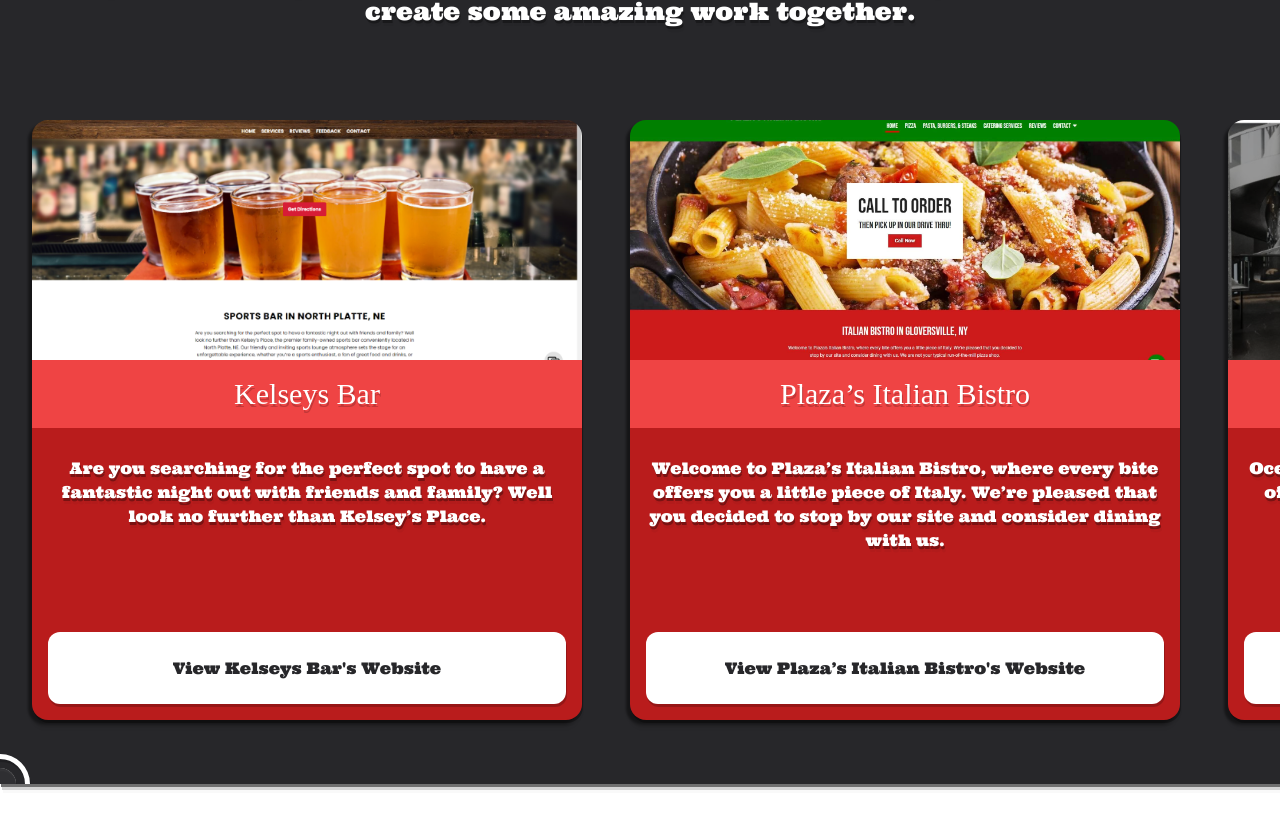
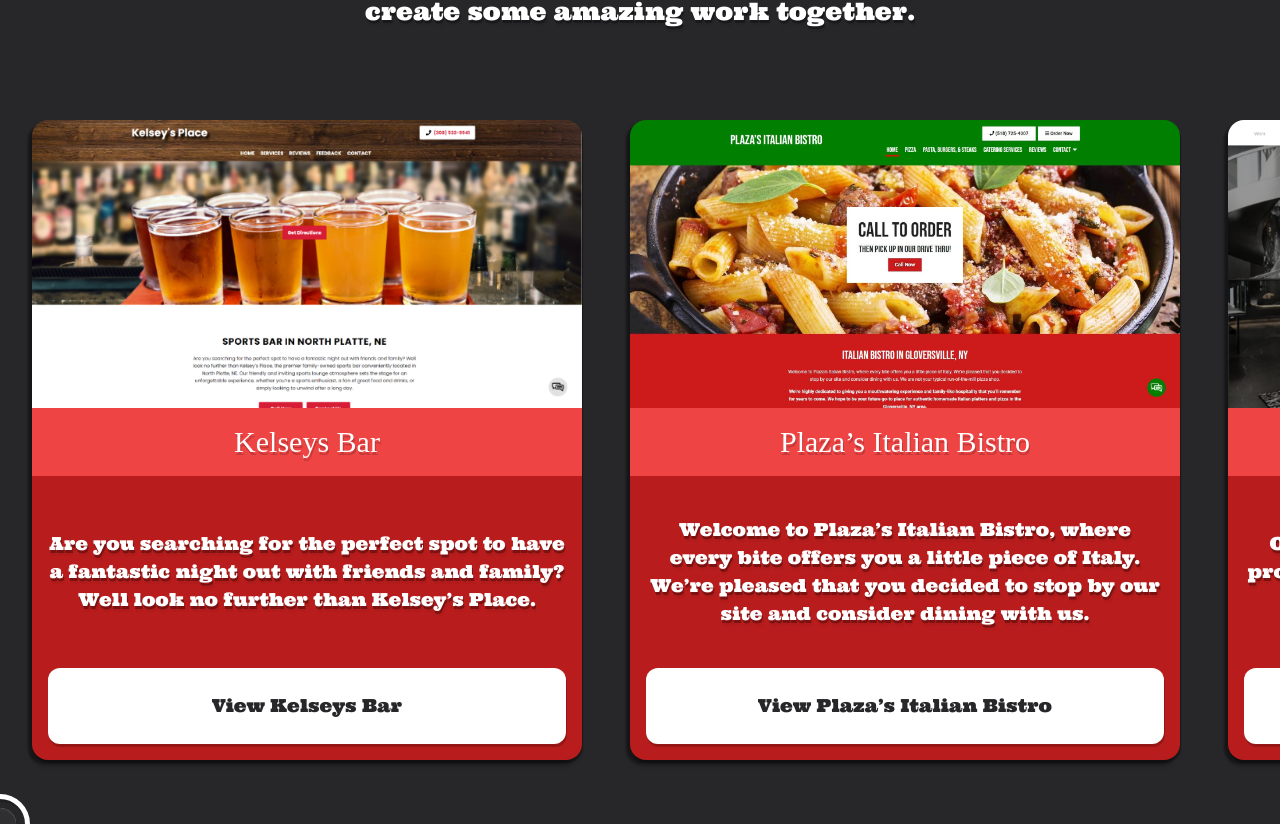
Before and after one commit to jacobEliasMoya/react-portfolio-v2.0, a React (Vite) app: page / in a window 1280 px wide. Shown: the part 1980-2804 px from the top of the page. Before the commit the page ends 2764 px from the top, so only its background shows below. Built offline with nearby package versions, Linux system fonts and the light colour scheme; a web font is replaced by a local one.

Commit message:
finished cleaning up project display, testing out

```diff
--- a/src/layout/SkillsSection.tsx
+++ b/src/layout/SkillsSection.tsx
@@ -251,9 +251,9 @@
                         .filter((item=>item.id < startingArrNum))
                         .map((item)=>(
 
-                            <div id={`${item.id}`} className={`${item.animation} text-center [scale:0] rounded-2xl w-[85vw] min-h-[600px] max-h-[70vh] max-w-[550px] relative drop-shadow-[-.25em_.25em_.05em_rgba(0,0,0,0.4)] flex flex-col item-center justify-end md:hover:-translate-y-3 h-[600px] transition-all duration-200 `}>
+                            <div id={`${item.id}`} className={`${item.animation} text-center [scale:0] rounded-2xl w-[85vw]  max-w-[550px] relative drop-shadow-[-.25em_.25em_.05em_rgba(0,0,0,0.4)] flex flex-col item-center justify-end md:hover:-translate-y-3  transition-all duration-200 `}>
 
-                                <div className="duration-500 transition-all bg-cover bg-center w-full rounded-tl-2xl rounded-tr-2xl min-h-60"
+                                <div className="duration-500 transition-all bg-cover bg-center w-full rounded-tl-2xl rounded-tr-2xl min-h-44 md:min-h-56 lg:min-h-72 "
                                     style={{
                                     backgroundImage:`url(${item.projectLink})`,
                                     }}
@@ -265,11 +265,11 @@
 
                                 <div className="rounded-bl-2xl rounded-br-2xl font-ultra  bg-red-700 duration-200 transition-all w-full p-4 flex flex-col items-center justify-between text-white relative z-10 h-3/6" >
 
-                                    <div className="flex w-full items-center justify-center py-3">
-                                        <Paragraph text={item.projectDexcription} classes={' text-md text-center w-full mx-auto rounded-2xl'}/>
+                                    <div className="flex w-full items-center justify-center py-3 min-h-40">
+                                        <Paragraph text={item.projectDexcription} classes={' md:text-md lg:text-lg text-center w-full mx-auto rounded-2xl'}/>
                                     </div>
 
-                                    <ButtonWhite buttonText={`View ${item.projectName}'s Website`} additionalClasses={"text-black !w-full mt-4 relative z-10"} buttonLink={item.codeLink} newWindow={true}/>
+                                    <ButtonWhite buttonText={`View ${item.projectName}`} additionalClasses={"text-sm md:text-lg text-black !w-full mt-4 relative z-10"} buttonLink={item.codeLink} newWindow={true}/>
 
                                     <FaCaretDown className="duration-200 transition-all absolute text-4xl rounded-full bg-zinc-800 text-white text-opacity-100 top-1/2 left-1/2 -translate-x-1/2 -translate-y-1/2 hidden"/>
 
--- a/src/styles/output.css
+++ b/src/styles/output.css
@@ -710,10 +710,30 @@
   height: max-content;
 }
 
+.h-6 {
+  height: 1.5rem;
+}
+
+.h-60 {
+  height: 15rem;
+}
+
+.h-40 {
+  height: 10rem;
+}
+
+.h-72 {
+  height: 18rem;
+}
+
 .max-h-\[70vh\] {
   max-height: 70vh;
 }
 
+.max-h-\[600px\] {
+  max-height: 600px;
+}
+
 .min-h-60 {
   min-height: 15rem;
 }
@@ -728,6 +748,14 @@
 
 .min-h-40 {
   min-height: 10rem;
+}
+
+.min-h-72 {
+  min-height: 18rem;
+}
+
+.min-h-44 {
+  min-height: 11rem;
 }
 
 .\!w-full {
@@ -1885,6 +1913,16 @@
 
 .text-xl {
   font-size: 1.25rem;
+  line-height: 1.75rem;
+}
+
+.text-sm {
+  font-size: 0.875rem;
+  line-height: 1.25rem;
+}
+
+.text-lg {
+  font-size: 1.125rem;
   line-height: 1.75rem;
 }
 
@@ -2165,6 +2203,18 @@
     min-height: 15rem;
   }
 
+  .md\:min-h-72 {
+    min-height: 18rem;
+  }
+
+  .md\:min-h-5 {
+    min-height: 1.25rem;
+  }
+
+  .md\:min-h-56 {
+    min-height: 14rem;
+  }
+
   .md\:w-64 {
     width: 16rem;
   }
@@ -2402,6 +2452,11 @@
     line-height: 1;
   }
 
+  .md\:text-lg {
+    font-size: 1.125rem;
+    line-height: 1.75rem;
+  }
+
   .md\:hover\:-translate-y-2:hover {
     --tw-translate-y: -0.5rem;
     transform: translate(var(--tw-translate-x), var(--tw-translate-y)) rotate(var(--tw-rotate)) skewX(var(--tw-skew-x)) skewY(var(--tw-skew-y)) scaleX(var(--tw-scale-x)) scaleY(var(--tw-scale-y));
@@ -2426,6 +2481,13 @@
     --tw-drop-shadow: drop-shadow(0 4px 3px rgb(0 0 0 / 0.07)) drop-shadow(0 2px 2px rgb(0 0 0 / 0.06));
     filter: var(--tw-blur) var(--tw-brightness) var(--tw-contrast) var(--tw-grayscale) var(--tw-hue-rotate) var(--tw-invert) var(--tw-saturate) var(--tw-sepia) var(--tw-drop-shadow);
   }
+
+  @media (min-width: 1024px) {
+    .md\:lg\:text-lg {
+      font-size: 1.125rem;
+      line-height: 1.75rem;
+    }
+  }
 }
 
 @media (min-width: 1024px) {
@@ -2449,6 +2511,10 @@
     min-height: 24rem;
   }
 
+  .lg\:min-h-72 {
+    min-height: 18rem;
+  }
+
   .lg\:w-80 {
     width: 20rem;
   }
@@ -2481,4 +2547,9 @@
     font-size: 8rem;
     line-height: 1;
   }
-}
+
+  .lg\:text-lg {
+    font-size: 1.125rem;
+    line-height: 1.75rem;
+  }
+}
```
